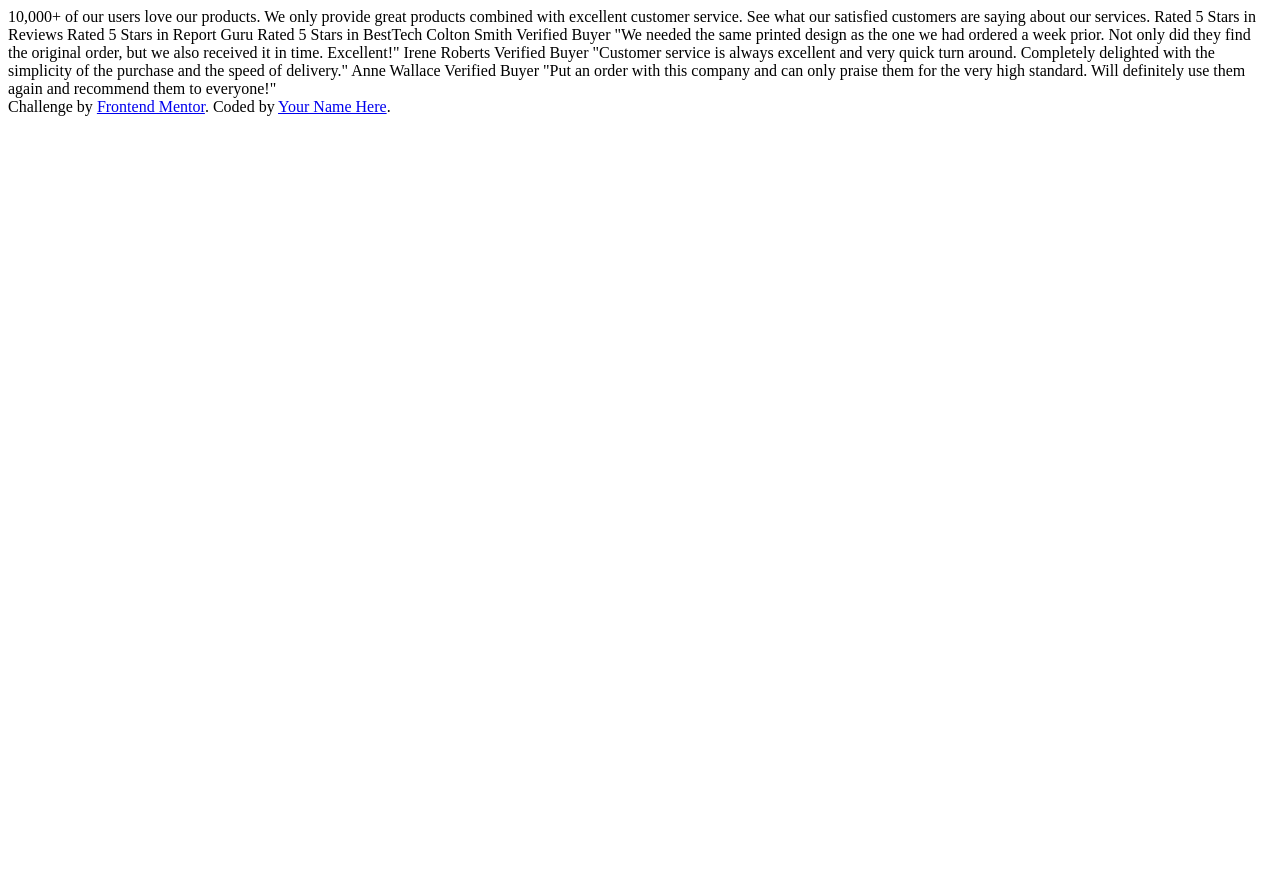
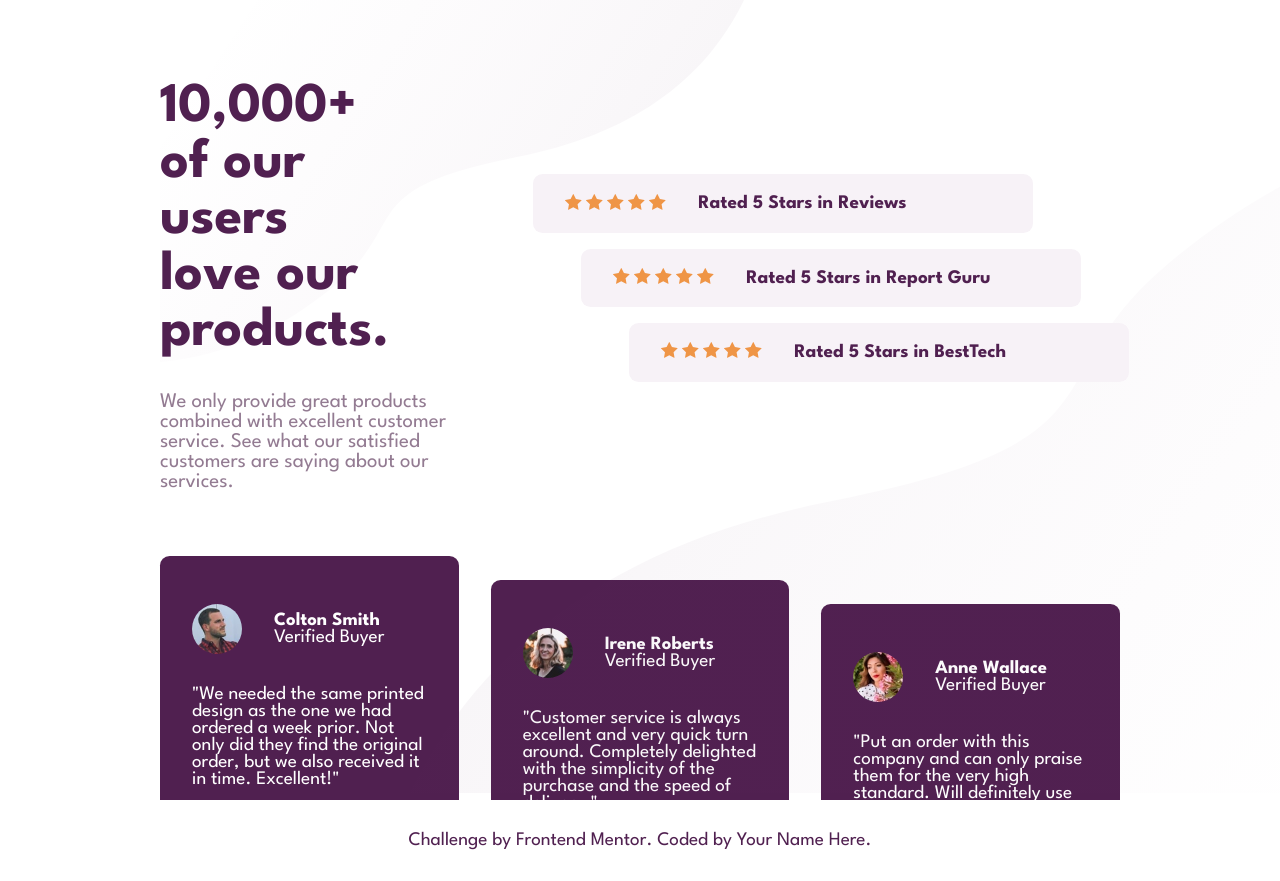
Before and after one commit to DanielOmehe/social-proof-section, a plain HTML site: page index.html in a window 1280 px wide. Before the commit the page ends 800 px from the top, so only its background shows below. Drawn offline with Linux system fonts and the light colour scheme.

Commit message:
Desktop design complete

```diff
--- a/index.css
+++ b/index.css
@@ -1,4 +1,5 @@
 
+@import url('https://fonts.googleapis.com/css2?family=League+Spartan:wght@100..900&display=swap');
 
 :root{
 
@@ -9,7 +10,151 @@
     --color-white: hsl(0, 0%, 100%);
 
     --font-size: 15px;
-    /* --font-league-spartan: ; */
+    --font-league-spartan: "League Spartan", sans-serif;
 
 
 }
+
+*{
+   margin: 0;
+   padding: 0;
+   box-sizing: border-box;
+   font-family: var(--font-league-spartan);
+}
+
+.social-proof-section-master{
+    width: 100%;
+    height: 100vh;
+    background-color: var(--color-white);
+    position: relative;
+    overflow: hidden;
+    padding: 5rem 10rem;
+}
+
+.background-top{
+    width: 1000px;
+    height: 1000px;
+    position: absolute;
+    top: 0;
+    background: url("images/bg-pattern-top-desktop.svg");
+    background-repeat: no-repeat;
+}
+
+.background-bottom{
+    width: 2000px;
+    height: 1000px;
+    position: absolute;
+    top: 015%;
+    left: 32%;
+    background: url("images/bg-pattern-bottom-desktop.svg");
+    background-repeat: no-repeat;
+}
+
+.social-proof-content-top{
+    width: 100%;
+    height: fit-content;
+    display: flex;
+    align-items: center;
+    justify-content: flex-start;
+    gap: 4rem;
+    position: relative;
+    z-index: 1;
+    margin-bottom: 1rem;
+}
+
+.social-proof-content-text{
+    width: 40%;
+}
+
+.social-proof-content-text h1{
+    font-size: 3.5rem;
+    padding-right: 5rem;
+    line-height: 3.5rem;
+    margin-bottom: 2rem;
+    color: var(--color-dark-magenta);
+}
+
+.social-proof-content-text p{
+    color: var(--color-dark-grayish-magenta);
+    font-size: 1.3rem;
+}
+
+.social-proof-rating{
+    width: 500px;
+    display: flex;
+    align-items: center;
+    justify-content: flex-start;
+    gap: 2rem;
+    padding: 1.2rem 2rem;
+    margin-bottom: 1rem;
+    background: var(--color-light-grayish-magenta);
+    border-radius: .6rem;
+}
+
+.social-proof-rating h2{
+    font-size: 1.2rem;
+    color: var(--color-dark-magenta);
+}
+
+.social-proof-rating:nth-child(2){
+    margin-left: 3rem;
+}
+
+.social-proof-rating:nth-child(3){
+    margin-left: 6rem;
+}
+
+.social-proof-testimonials{
+    display: flex;
+    align-items: center;
+    justify-content: space-evenly;
+    gap: 2rem;
+}
+
+.social-proof-testimonial{
+    width: 35%;
+    height: fit-content;
+    padding: 3rem 2rem;
+    background-color: var(--color-dark-magenta);
+    color: var(--color-white);
+    border-radius: .6rem;
+}
+
+.social-proof-testimonial .user-details{
+    display: flex;
+    align-items: center;
+    justify-content: flex-start;
+    gap: 2rem;
+    margin-bottom: 2rem;
+}
+
+.user-details img{
+    width: 50px;
+    height: 50px;
+    border-radius: 50%;
+}
+
+.social-proof-testimonial p{
+    font-size: 1.2rem;
+}
+
+.social-proof-testimonial:nth-child(2){
+    margin-top: 3rem;
+}
+
+.social-proof-testimonial:nth-child(3){
+    margin-top: 6rem;
+}
+
+.attribution{
+    width: 100%;
+    color: var(--color-dark-magenta);
+    text-align: center;
+    font-size: 1.2rem;
+    padding: 2rem;
+}
+
+.attribution a{
+    color: var(--color-dark-magenta);
+    text-decoration: none;
+}
--- a/index.html
+++ b/index.html
@@ -13,42 +13,104 @@
     />
 
     <title>Frontend Mentor | Social proof section</title>
-
-
+    <link rel="stylesheet" href="index.css" />
   </head>
   <body>
-
-
-    10,000+ of our users love our products.
-
-    We only provide great products combined with excellent customer service.
-    See what our satisfied customers are saying about our services.
-
-    Rated 5 Stars in Reviews
-    Rated 5 Stars in Report Guru
-    Rated 5 Stars in BestTech
-
-    Colton Smith
-    Verified Buyer
-    "We needed the same printed design as the one we had ordered a week prior.
-    Not only did they find the original order, but we also received it in time.
-    Excellent!"
-
-    Irene Roberts
-    Verified Buyer
-    "Customer service is always excellent and very quick turn around. Completely
-    delighted with the simplicity of the purchase and the speed of delivery."
-
-    Anne Wallace
-    Verified Buyer
-    "Put an order with this company and can only praise them for the very high
-    standard. Will definitely use them again and recommend them to everyone!"
-
-    <div class="attribution">
+    <header class="social-proof-section-master">
+      <div class="background-top"></div>
+      <div class="background-bottom"></div>
+      <section class="social-proof-content-top">
+        <div class="social-proof-content-text">
+          <h1>10,000+ of our users love our products.</h1>
+          <p>
+            We only provide great products combined with excellent customer
+            service. See what our satisfied customers are saying about our
+            services.
+          </p>
+        </div>
+        <div class="social-proof-content-rating">
+          <div class="social-proof-rating">
+            <div class="rating-stars">
+              <img src="images/icon-star.svg" alt="star icon" srcset="" />
+              <img src="images/icon-star.svg" alt="star icon" srcset="" />
+              <img src="images/icon-star.svg" alt="star icon" srcset="" />
+              <img src="images/icon-star.svg" alt="star icon" srcset="" />
+              <img src="images/icon-star.svg" alt="star icon" srcset="" />
+            </div>
+            <h2>Rated 5 Stars in Reviews</h2>
+          </div>
+          <div class="social-proof-rating">
+            <div class="rating-stars">
+              <img src="images/icon-star.svg" alt="star icon" srcset="" />
+              <img src="images/icon-star.svg" alt="star icon" srcset="" />
+              <img src="images/icon-star.svg" alt="star icon" srcset="" />
+              <img src="images/icon-star.svg" alt="star icon" srcset="" />
+              <img src="images/icon-star.svg" alt="star icon" srcset="" />
+            </div>
+            <h2>Rated 5 Stars in Report Guru</h2>
+          </div>
+          <div class="social-proof-rating">
+            <div class="rating-stars">
+              <img src="images/icon-star.svg" alt="star icon" srcset="" />
+              <img src="images/icon-star.svg" alt="star icon" srcset="" />
+              <img src="images/icon-star.svg" alt="star icon" srcset="" />
+              <img src="images/icon-star.svg" alt="star icon" srcset="" />
+              <img src="images/icon-star.svg" alt="star icon" srcset="" />
+            </div>
+            <h2>Rated 5 Stars in BestTech</h2>
+          </div>
+        </div>
+      </section>
+      <section class="social-proof-testimonials">
+        <div class="social-proof-testimonial">
+          <div class="user-details">
+            <img src="images/image-colton.jpg" alt="" srcset="" />
+            <div class="user-info">
+              <h3>Colton Smith</h3>
+              <p>Verified Buyer</p>
+            </div>
+          </div>
+          <p>
+            "We needed the same printed design as the one we had ordered a week
+            prior. Not only did they find the original order, but we also
+            received it in time. Excellent!"
+          </p>
+        </div>
+        <div class="social-proof-testimonial">
+          <div class="user-details">
+            <img src="images/image-irene.jpg" alt="" srcset="" />
+            <div class="user-info">
+              <h3>Irene Roberts</h3>
+              <p>Verified Buyer</p>
+            </div>
+          </div>
+          <p>
+            "Customer service is always excellent and very quick turn around.
+            Completely delighted with the simplicity of the purchase and the
+            speed of delivery."
+          </p>
+        </div>
+        <div class="social-proof-testimonial">
+          <div class="user-details">
+            <img src="images/image-anne.jpg" alt="" srcset="" />
+            <div class="user-info">
+              <h3>Anne Wallace</h3>
+              <p>Verified Buyer</p>
+            </div>
+          </div>
+          <p>
+            "Put an order with this company and can only praise them for the
+            very high standard. Will definitely use them again and recommend
+            them to everyone!"
+          </p>
+        </div>
+      </section>
+    </header>
+    <footer class="attribution">
       Challenge by
       <a href="https://www.frontendmentor.io?ref=challenge" target="_blank"
         >Frontend Mentor</a
       >. Coded by <a href="#">Your Name Here</a>.
-    </div>
+    </footer>
   </body>
 </html>
```
